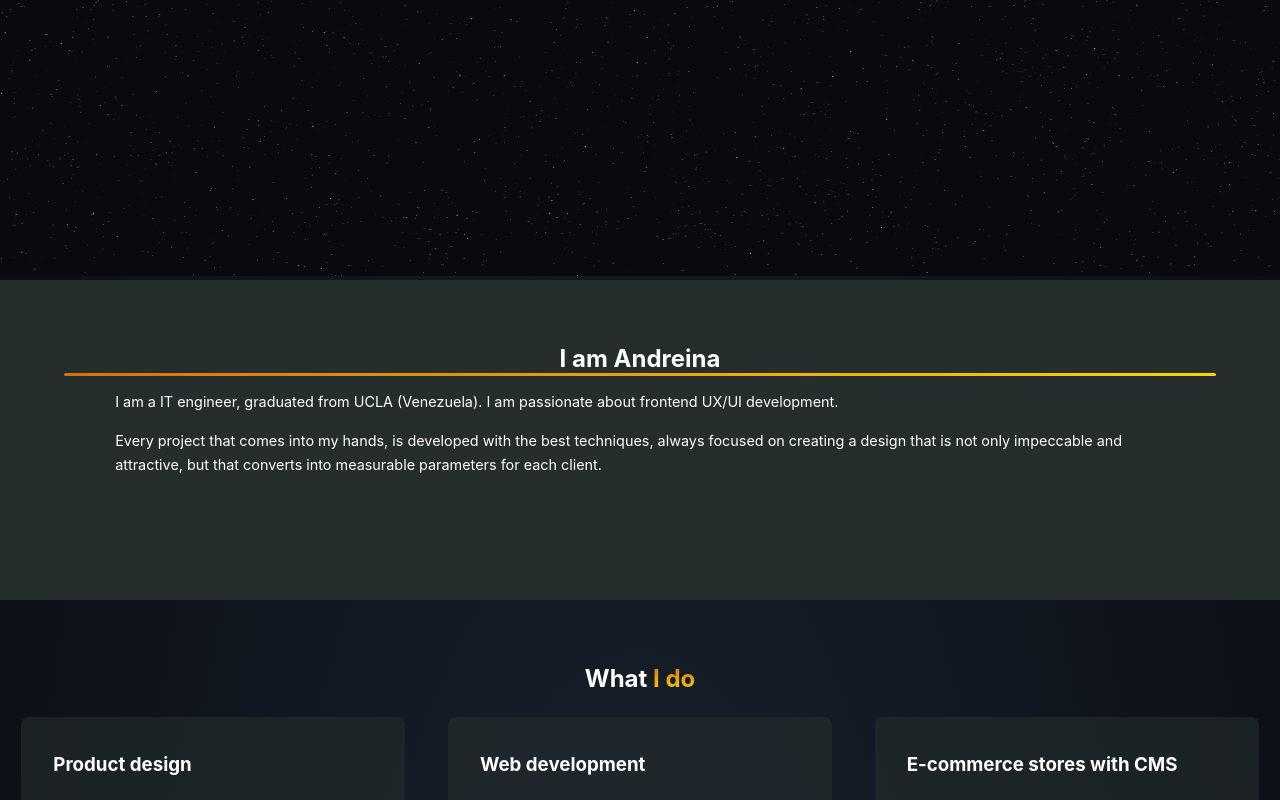
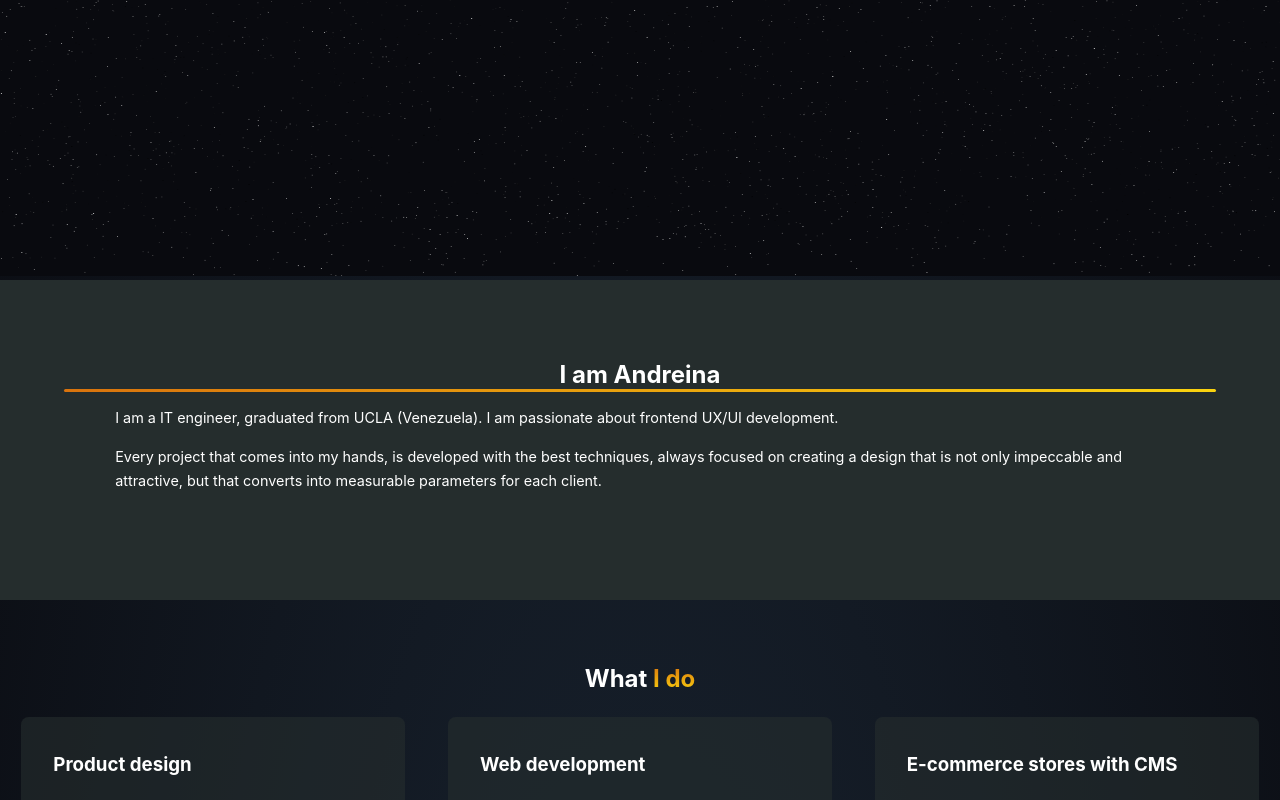
Before and after one commit to NathalyStudio/PersonalPortfolio, a plain HTML site: page index.html in a window 1280 px wide. Shown: the part 524-1324 px from the top of the page. Drawn offline with Linux system fonts and the light colour scheme; animation ran at ten frames a second; a web font is replaced by a local one.

Commit message:
edited styles in about in home page

```diff
--- a/styles/style.css
+++ b/styles/style.css
@@ -201,7 +201,9 @@ body {
 
 .section--about {
     background-color: var(--charleston-black);
-    min-height: 65vh;
+    min-height: 40vh;
+    padding-bottom: 1em;
+    padding-top: 1em;
 }
 
 .section--about--description {
```
